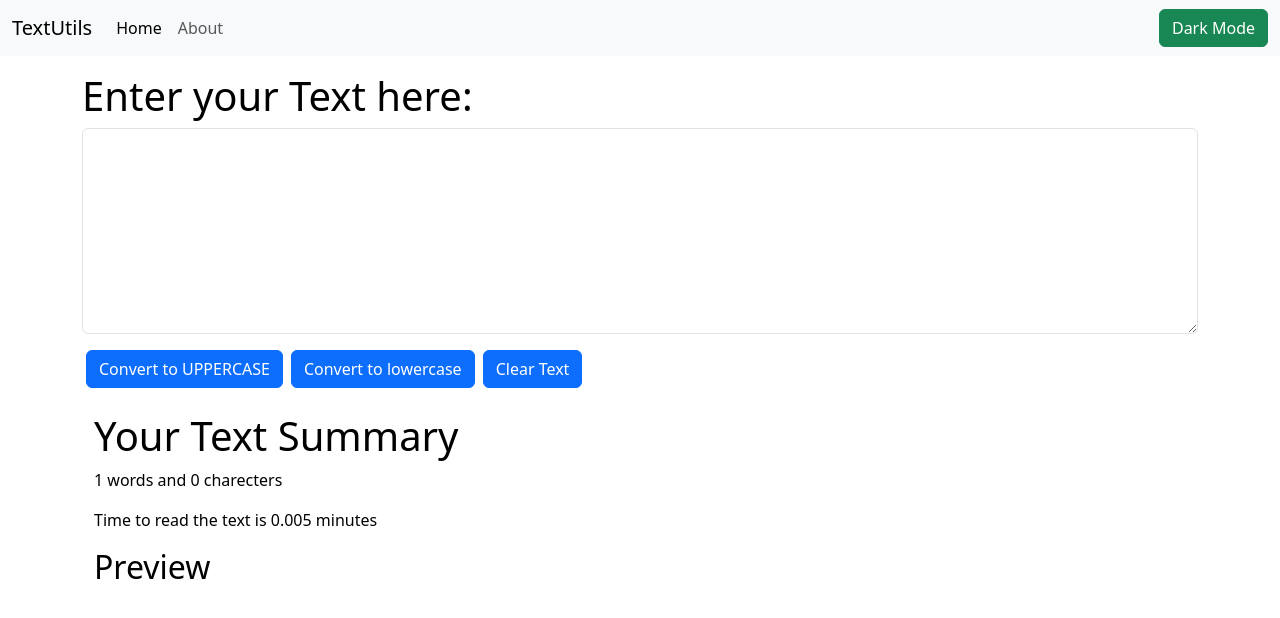
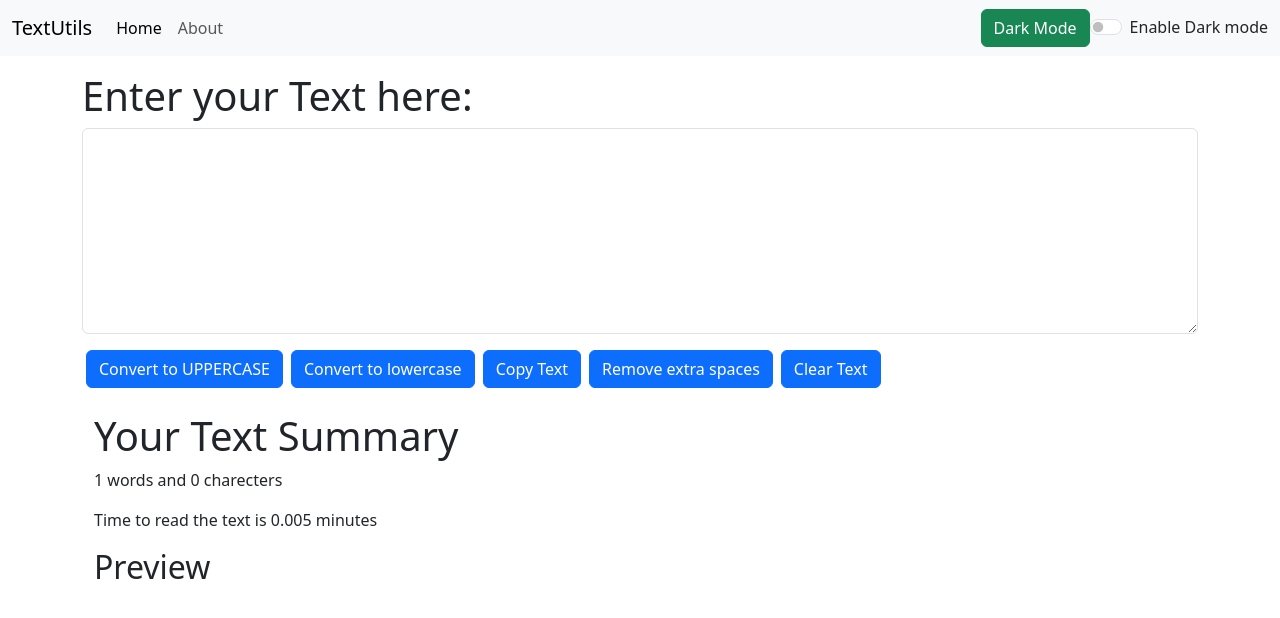
Before and after one commit to jShivansh/TextUtils, a React (Vite) app: page / in a window 1280 px wide. Shown: the top 618 px of the page. Built offline with nearby package versions, Linux system fonts and the light colour scheme.

Commit message:
Added button for Copy and removing extra space

```diff
--- a/src/App.jsx
+++ b/src/App.jsx
@@ -5,33 +5,29 @@ import TextForm from './components/TextForm'
 
 function App() {
 
-  const [darkMode, setDarkMode] = useState('Dark')
-  const [backgroundChange, setBackgroundChange] = useState({
-    backgroundColor: 'white',
-    color: 'black'
-  });
+  const [mode, setMode] = useState('Dark')
 
-  const backgroundChangeClick = (mode) => {
-    if(mode=== 'Dark'){
-        setBackgroundChange({
-        backgroundColor: 'black',
-        color: 'white'
-      });
-      setDarkMode('Light');
+
+  const toggleMode = () => {
+    if(mode === 'Dark'){
+      document.body.style.backgroundColor = 'black';
+      document.body.style.color = 'white';
+      setMode('Light');
     }
-    else if(mode === 'Light'){
-      setBackgroundChange({
-        backgroundColor: 'white',
-        color: 'black'
-      });
-      setDarkMode('Dark');
+    else{
+      document.body.style.backgroundColor = 'white';
+      document.body.style.color = 'black';
+      setMode('Dark');
     }
-  };
+  }
 
   return (
     <>
-      <div style={backgroundChange}>
-        <Navbar modeName={darkMode} backgroundChangeClick={backgroundChangeClick}/>
+      <div >
+        <Navbar
+          modeName={mode}
+          toggleMode = {toggleMode}
+        />
         <div className="container my-3" >
           <TextForm textHeading='Enter your Text here:'/>
         </div>
--- a/src/components/Navbar.jsx
+++ b/src/components/Navbar.jsx
@@ -2,9 +2,11 @@ import React from 'react'
 
 export default function Navbar(props) {
 
+
     const handleClick = () => {
-        props.backgroundChangeClick(props.modeName);
+        props.toggleMode();
     }
+
   return (
     <>
         <nav className="navbar navbar-expand-lg bg-body-tertiary">
@@ -25,6 +27,11 @@ export default function Navbar(props) {
                 </ul>
 
                 <button className="btn btn-success" type="submit" onClick={handleClick}>{props.modeName} Mode</button>
+                <div class="form-check form-switch">
+                    <input class="form-check-input" type="checkbox" role="switch" id="flexSwitchCheckDefault"/>
+                    <label class="form-check-label " htmlFor="flexSwitchCheckDefault">Enable {props.modeName} mode</label>
+                </div>
+
 
                 </div>
             </div>
--- a/src/components/TextForm.jsx
+++ b/src/components/TextForm.jsx
@@ -15,6 +15,17 @@ function TextForm(props) {
         e.preventDefault();
         let newStrng = strng.toLowerCase();
         setStrng(newStrng);
+    }
+
+    const handleCopy = () => {
+        let copyText = document.getElementById('textBox');
+        copyText.select();
+        navigator.clipboard.writeText(copyText.value);
+    }
+
+    const handleExtraSpace = () => {
+        let newText = strng.split(/[ ]+/);
+        setStrng(newText.join(" "));
     }
 
     const handleClear = (e)=>{
@@ -36,6 +47,8 @@ function TextForm(props) {
         <div>
             <button className="btn btn-primary mx-1" onClick={handleUppercase}>Convert to UPPERCASE</button>
             <button className="btn btn-primary mx-1" onClick={handleLowercase}>Convert to lowercase</button>
+            <button className="btn btn-primary mx-1" onClick={handleCopy}>Copy Text</button>
+            <button className="btn btn-primary mx-1" onClick={handleExtraSpace}>Remove extra spaces</button>
             <button className="btn btn-primary mx-1" onClick={handleClear}>Clear Text</button>
         </div>
         <div className='container my-4'>
```
